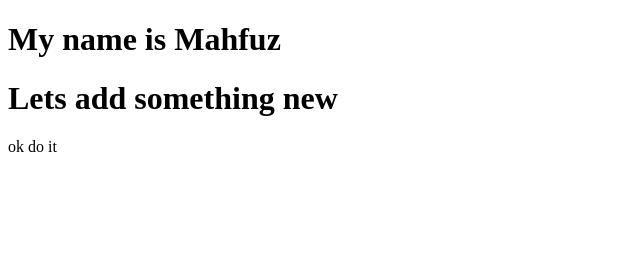
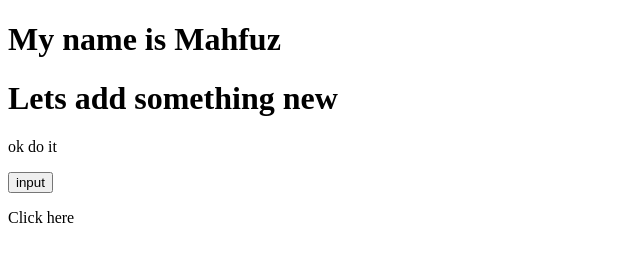
Before and after one commit to Mahfuz-Hasaan/my_git, a plain HTML site: page index.html in a window 1280 px wide. Shown: the whole page, without its empty margins (0-640 px from the left). Drawn offline with Linux system fonts and the light colour scheme.

Commit message:
done adding button

```diff
--- a/index.html
+++ b/index.html
@@ -10,5 +10,7 @@
     <h1>My name is Mahfuz</h1>
     <h1>Lets add  something new</h1>
     <p>ok do it</p>
+    <button>input</button>
+    <p>Click here</p>
 </body>
 </html>
```
